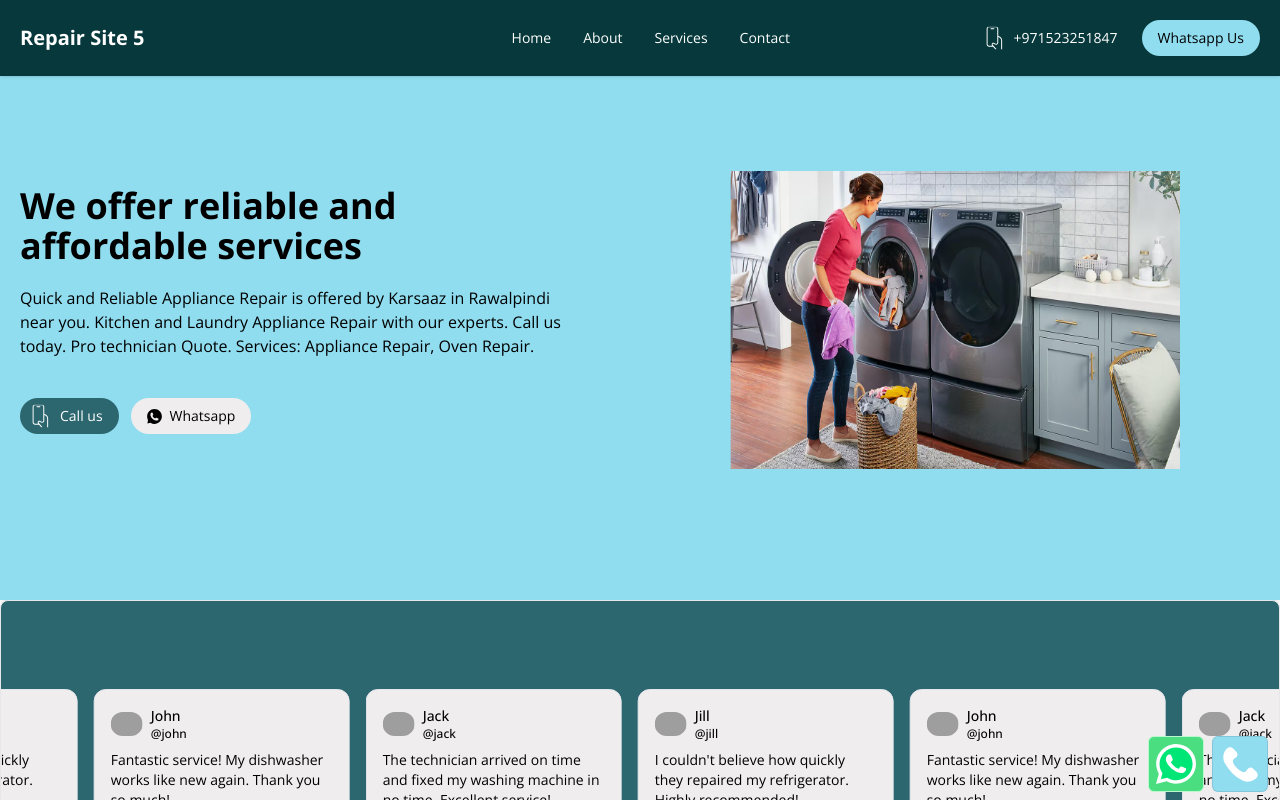
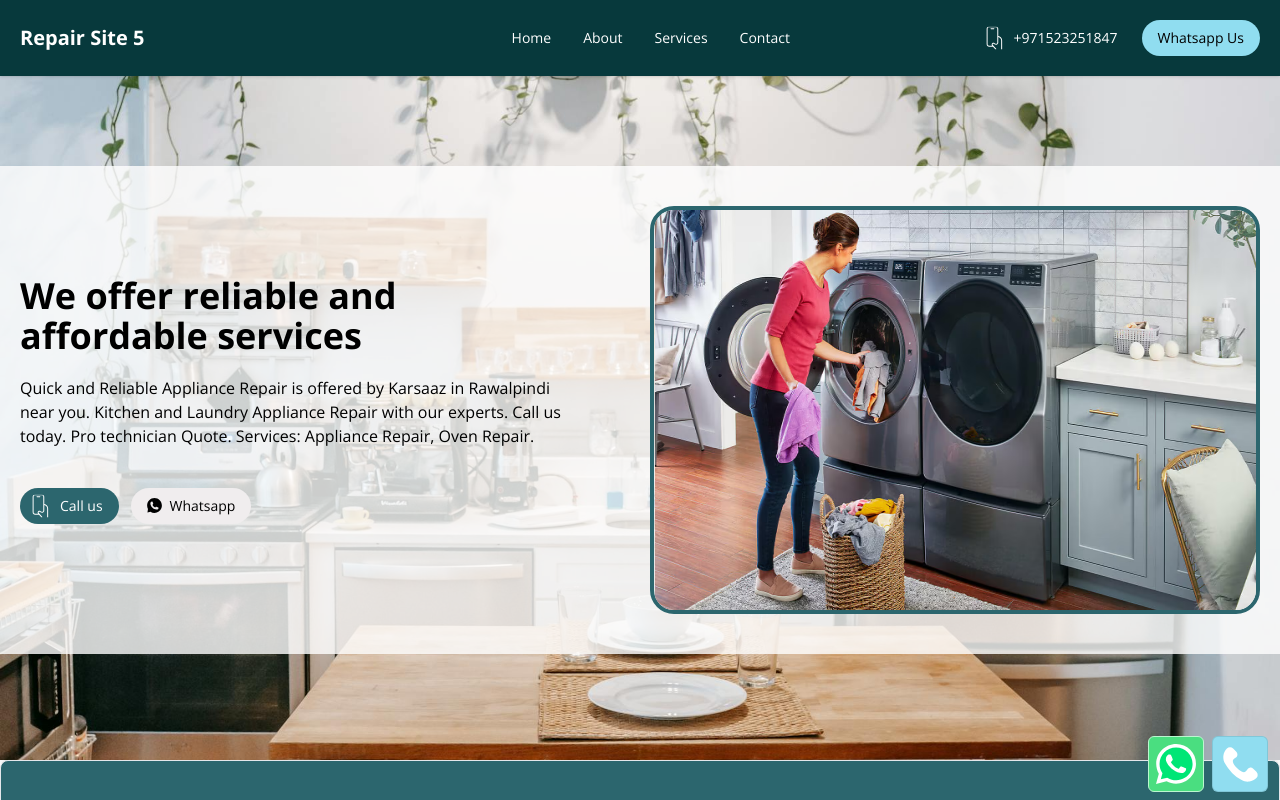
Before and after one commit to cyhammad/repair-site-5, a Next.js app: page / in a window 1280 px wide. Shown: the top 800 px of the page. Built offline with nearby package versions, Linux system fonts and the light colour scheme; grey boxes are pictures that could not be loaded.

Commit message:
overlay added

```diff
--- a/src/components/sections/MainBanner.jsx
+++ b/src/components/sections/MainBanner.jsx
@@ -22,11 +22,16 @@ const MainBanner = ({ company = companyName }) => {
   return (
     <div
       className={cn(
-        "flex items-center justify-center w-full shadow-lg min-h-[35rem] h-full",
-        company !== companyName ? "" : "bg-primary"
+        "flex items-center justify-center w-full shadow-lg min-h-[45rem] pt-5 h-full"
       )}
+      style={{
+        backgroundImage: "url(/static/kitchen.jpg)",
+        backgroundRepeat: "no-repeat",
+        backgroundSize: "cover",
+        backgroundPosition: "center",
+      }}
     >
-      <div className="grid md:grid-cols-2 px-5 pt-36 pb-10 md:py-10 gap-5 w-full max-w-7xl">
+      <div className="grid md:grid-cols-2 bg-white/80 px-5 pt-36 pb-10 md:py-10 gap-5 w-full max-w-7xl">
         <div className="flex flex-col justify-center gap-5 w-full">
           <h1 className="text-4xl max-w-[550px] font-bold">
             We offer reliable and affordable services
@@ -39,7 +44,7 @@ const MainBanner = ({ company = companyName }) => {
           </p>
           <CallAndWhatsappButton company={dynamicCompany} className="py-5" />
         </div>
-        <div className="w-full md:p-20">
+        <div className="w-full border-4 border-tertiary rounded-3xl overflow-hidden">
           <Carousel
             opts={{
               loop: true,
```
